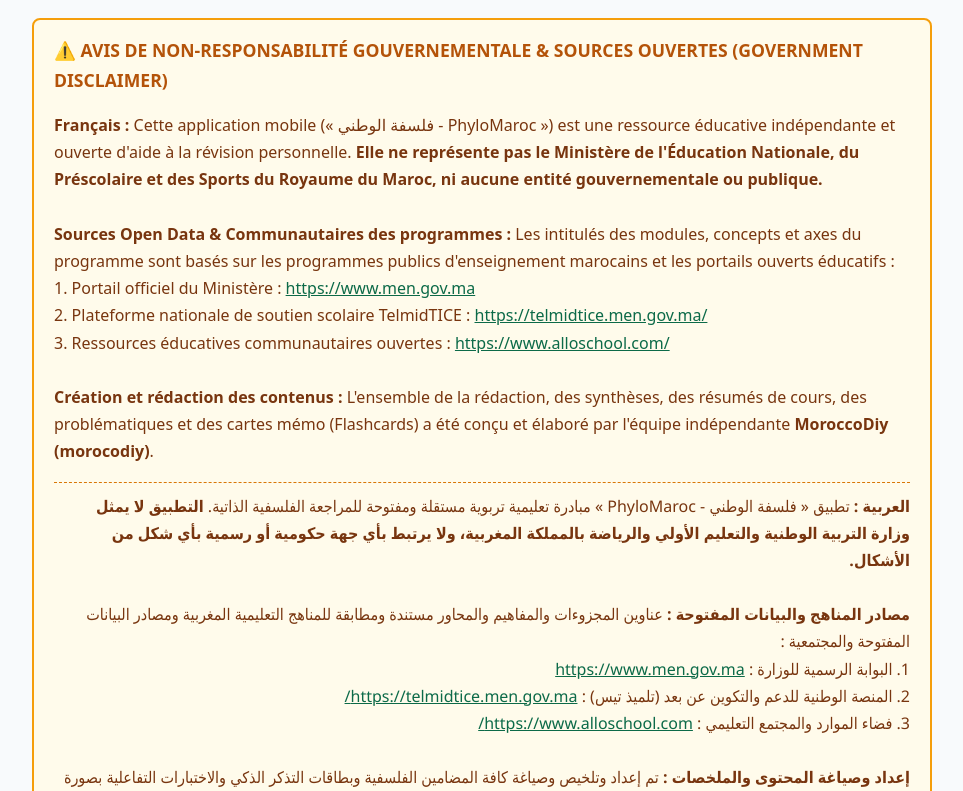
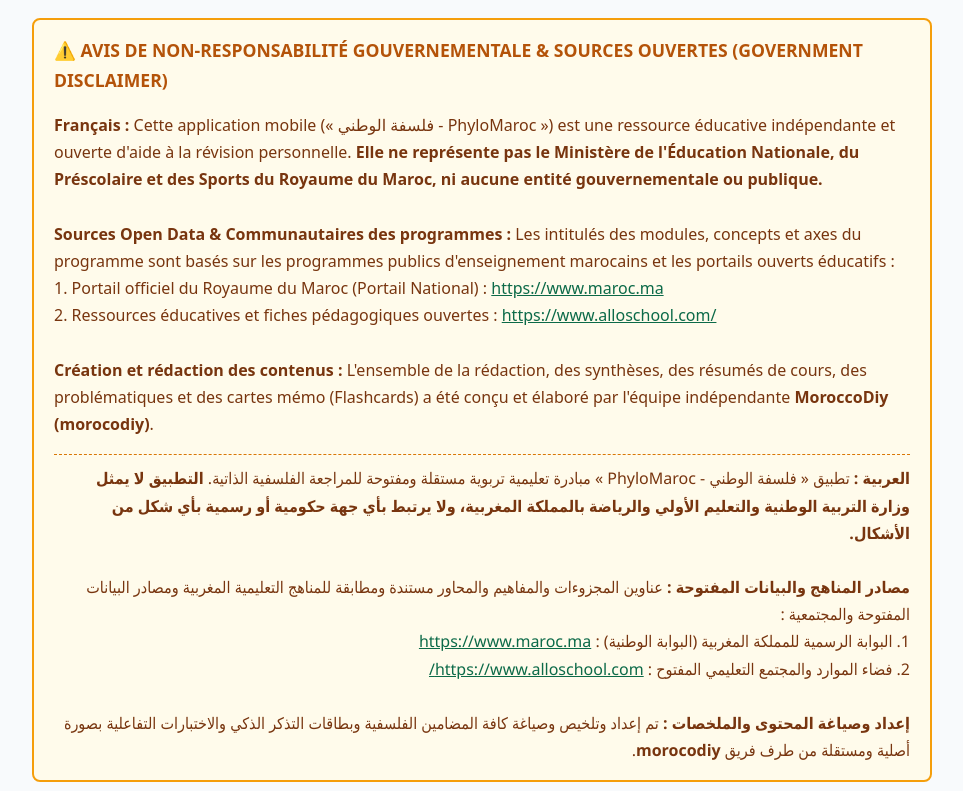
Before and after one commit to ABOURAYAN2019/mypolicy, a website: page phylomaroc_privacy.html in a window 1280 px wide. Shown: the part 111-902 px from the top of the page, without its empty margins (158-1121 px from the left). Drawn offline with Linux system fonts and the light colour scheme.

Commit message:
Update official sources to maroc.ma and alloschool.com for Google Play compliance

```diff
--- a/phylomaroc_privacy.html
+++ b/phylomaroc_privacy.html
@@ -94,17 +94,15 @@
         <p>
             <strong>Français :</strong> Cette application mobile (« فلسفة الوطني - PhyloMaroc ») est une ressource éducative indépendante et ouverte d'aide à la révision personnelle. <strong>Elle ne représente pas le Ministère de l'Éducation Nationale, du Préscolaire et des Sports du Royaume du Maroc, ni aucune entité gouvernementale ou publique.</strong><br /><br />
             <strong>Sources Open Data & Communautaires des programmes :</strong> Les intitulés des modules, concepts et axes du programme sont basés sur les programmes publics d'enseignement marocains et les portails ouverts éducatifs :<br />
-            1. Portail officiel du Ministère : <a href="https://www.men.gov.ma" target="_blank" rel="noopener">https://www.men.gov.ma</a><br />
-            2. Plateforme nationale de soutien scolaire TelmidTICE : <a href="https://telmidtice.men.gov.ma/" target="_blank" rel="noopener">https://telmidtice.men.gov.ma/</a><br />
-            3. Ressources éducatives communautaires ouvertes : <a href="https://www.alloschool.com/" target="_blank" rel="noopener">https://www.alloschool.com/</a><br /><br />
+            1. Portail officiel du Royaume du Maroc (Portail National) : <a href="https://www.maroc.ma" target="_blank" rel="noopener">https://www.maroc.ma</a><br />
+            2. Ressources éducatives et fiches pédagogiques ouvertes : <a href="https://www.alloschool.com/" target="_blank" rel="noopener">https://www.alloschool.com/</a><br /><br />
             <strong>Création et rédaction des contenus :</strong> L'ensemble de la rédaction, des synthèses, des résumés de cours, des problématiques et des cartes mémo (Flashcards) a été conçu et élaboré par l'équipe indépendante <strong>MoroccoDiy (morocodiy)</strong>.
         </p>
         <div class="arabic-text">
             <strong>العربية :</strong> تطبيق « فلسفة الوطني - PhyloMaroc » مبادرة تعليمية تربوية مستقلة ومفتوحة للمراجعة الفلسفية الذاتية. <strong>التطبيق لا يمثل وزارة التربية الوطنية والتعليم الأولي والرياضة بالمملكة المغربية، ولا يرتبط بأي جهة حكومية أو رسمية بأي شكل من الأشكال.</strong><br /><br />
             <strong>مصادر المناهج والبيانات المفتوحة :</strong> عناوين المجزوءات والمفاهيم والمحاور مستندة ومطابقة للمناهج التعليمية المغربية ومصادر البيانات المفتوحة والمجتمعية :<br />
-            1. البوابة الرسمية للوزارة : <a href="https://www.men.gov.ma" target="_blank" rel="noopener">https://www.men.gov.ma</a><br />
-            2. المنصة الوطنية للدعم والتكوين عن بعد (تلميذ تيس) : <a href="https://telmidtice.men.gov.ma/" target="_blank" rel="noopener">https://telmidtice.men.gov.ma/</a><br />
-            3. فضاء الموارد والمجتمع التعليمي : <a href="https://www.alloschool.com/" target="_blank" rel="noopener">https://www.alloschool.com/</a><br /><br />
+            1. البوابة الرسمية للمملكة المغربية (البوابة الوطنية) : <a href="https://www.maroc.ma" target="_blank" rel="noopener">https://www.maroc.ma</a><br />
+            2. فضاء الموارد والمجتمع التعليمي المفتوح : <a href="https://www.alloschool.com/" target="_blank" rel="noopener">https://www.alloschool.com/</a><br /><br />
             <strong>إعداد وصياغة المحتوى والملخصات :</strong> تم إعداد وتلخيص وصياغة كافة المضامين الفلسفية وبطاقات التذكر الذكي والاختبارات التفاعلية بصورة أصلية ومستقلة من طرف فريق <strong>morocodiy</strong>.
         </div>
     </div>
```
